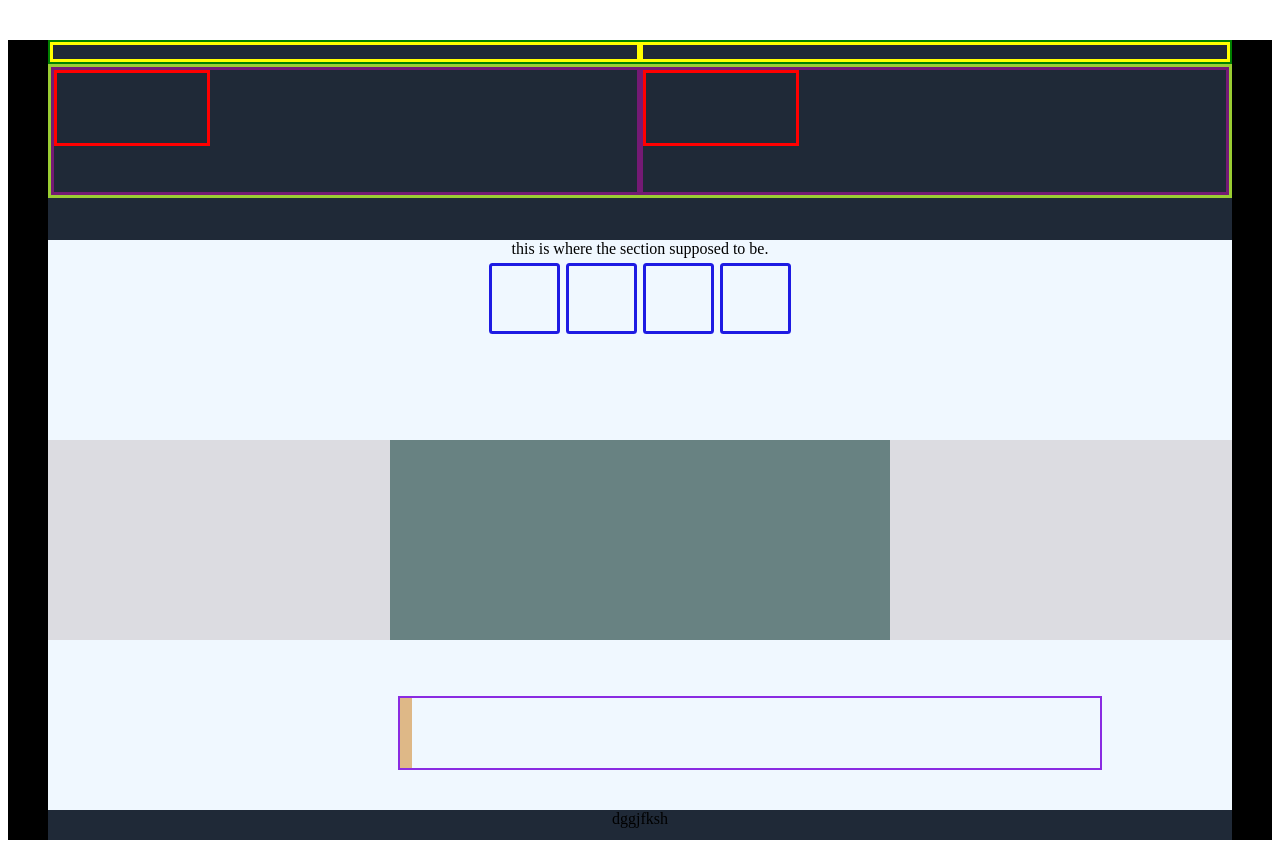
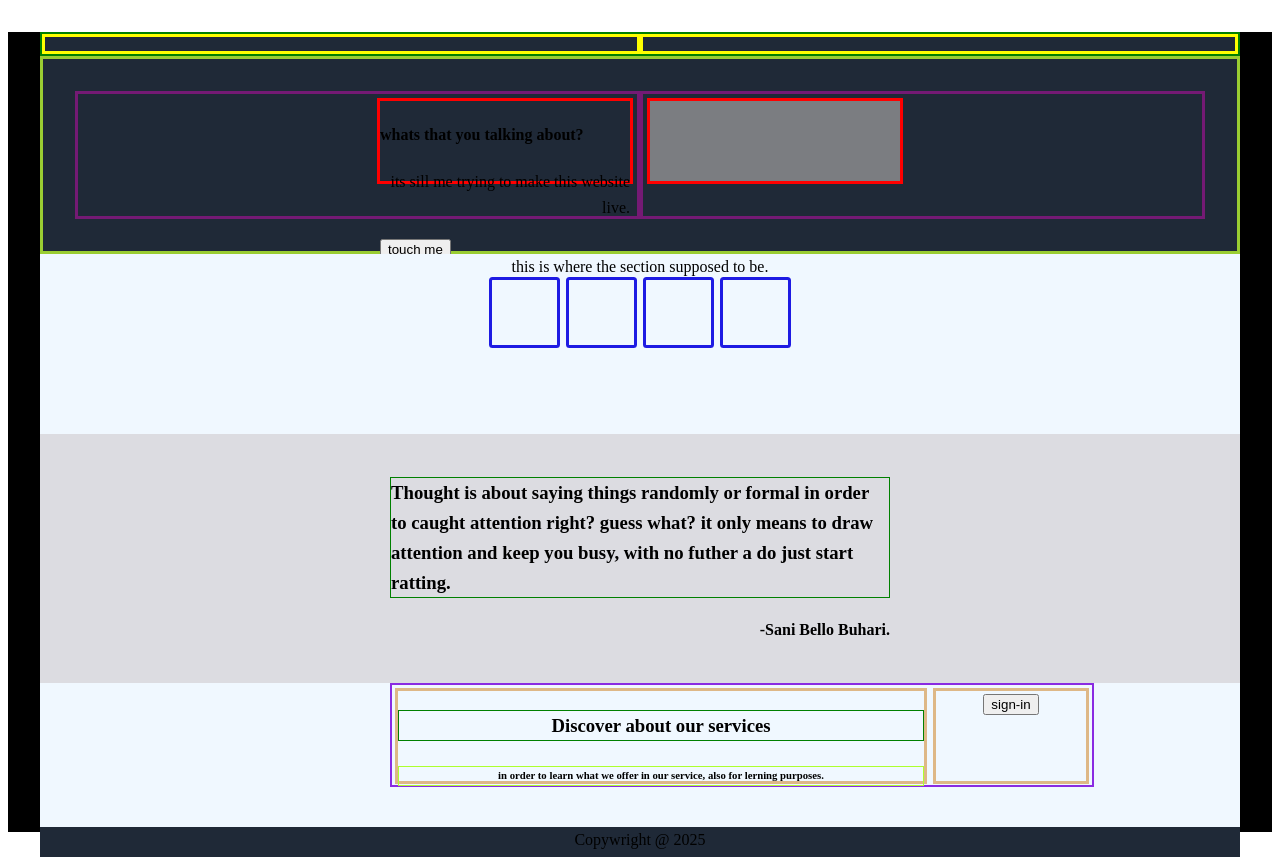
Before and after one commit to Sanbely03/The-Odin-Project, a plain HTML site: page Landing-Page/index.html in a window 1280 px wide. Drawn offline with Linux system fonts and the light colour scheme.

Commit message:
trill trying to allign text spacing

```diff
--- a/Landing-Page/index.html
+++ b/Landing-Page/index.html
@@ -23,6 +23,9 @@
                     <div class="container-item-09">
                     <div class="header-sec-side-1">
                         <div class="strong-1">
+                            <h4>whats that you talking about?</h4>
+                            <p>its sill me trying to make this website live.</p>
+                            <button>touch me</button>
 
                         </div>
                     </div>
@@ -48,16 +51,24 @@
 
 
             <div class="item-3">
-                <div id="one"></div>
+                <div id="one">
+                    <h3>Thought is about saying things randomly or formal in order to caught attention right? guess what? it only means to draw attention and keep you busy, with no futher a do just start ratting.</h3>
+                    <p><b>-Sani Bello Buhari.</b></p>
+                </div>
 
             </div>
 
             <div class="item-4">
                 <div id="call-to-action">
-                    <div class="note-1"></div>
-                    <div class="note-2"></div>
+                    <div class="note-1">
+                        <h3>Discover about our services </h3>
+                        <h6>in order to learn what we offer in our service,  also for lerning purposes.</h6>
+                    </div>
+                    <div class="note-2">
+                        <button>sign-in</button>
+                    </div>
                 </div>
-              <div id="two">dggjfksh</div>
+              <div id="two">Copywright @ 2025</div>
             </div>
 
         </div>
--- a/Landing-Page/styles.css
+++ b/Landing-Page/styles.css
@@ -1,4 +1,5 @@
 .body-wrapper{
+    line-height: 1.6;
     height: 100vh;
 /*    border: solid blue 1px; */
     font-style: roboto;
@@ -11,7 +12,7 @@
     height: 100vh;
   /*  border: solid rgb(117, 117, 249) 2px;  */
     justify-items: space-between;
-    margin: 5vh;
+    margin: 4vh;
     padding: 0%;
 }
 [class ^="item-"]{
@@ -36,17 +37,27 @@
     border: solid yellowgreen 3px;
     height: 16vh;
     flex: 1;
+    padding: 4vh;
 
 }
 [class ^="header-sec-side-"]{
     display: flex;
     border: solid rgb(116, 26, 116) 3px;
     flex: 1;
+    padding: 4px;
+}
+.header-sec-side-1{
+    justify-content: end;
 }
 [class^="strong-"]{
-    height: 70px;
-    width: 150px;
+    height: 80px;
+    width: 250px;
     border: solid red 3px;
+
+}
+.strong-2{
+    background-color: #7b7d81;
+
 }
 .heaaad{
    /* border: solid rgb(4, 35, 35) 2px; */
@@ -80,12 +91,17 @@
 
 }
 #one{
+    padding: 3vh;
     width: 500px;
     height: auto;
   /*  border: solid #1F2937 3px;*/
-    background-color: rgb(104, 130, 130);
+   /* background-color: rgb(104, 130, 130);*/
 
 
+}
+p{
+   /* border: solid green 3px; */
+    text-align: end;
 }
 .item-4{
     display: flex;
@@ -110,15 +126,35 @@
 #call-to-action{
     display: flex;
     border: solid blueviolet 2px;
-    height: 70px;
+    height: 100px;
     width: 700px;
     margin-bottom: 40px;
     margin-left: 350px;
 
+}
 
-}
 [class ^="note-"]{
     border: solid burlywood 3px;
+    height: 90%;
+    width: 150px;
+    margin: 3px;
+}
+h3{
+    border: solid green 1px;
+}
+h6{
+    border: solid greenyellow 1px;
+}
+.note-1{
+    flex-grow: 1;
+}
+.note-2{
+    align-items: center;
+ /*   padding-top: 2vh; */
+
 
 
 }
+h3 h6{
+    line-height: 1.0;
+}
```
